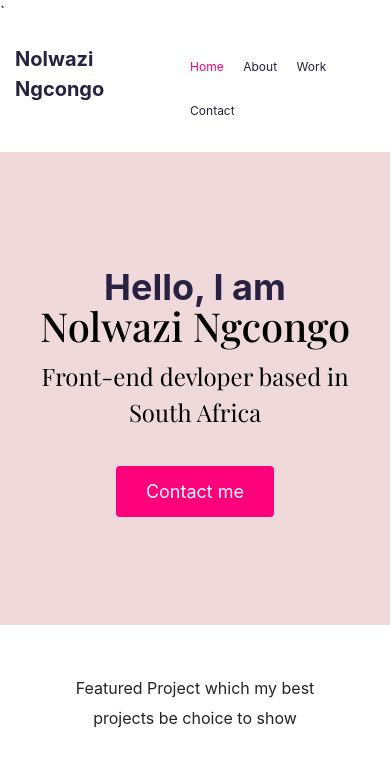
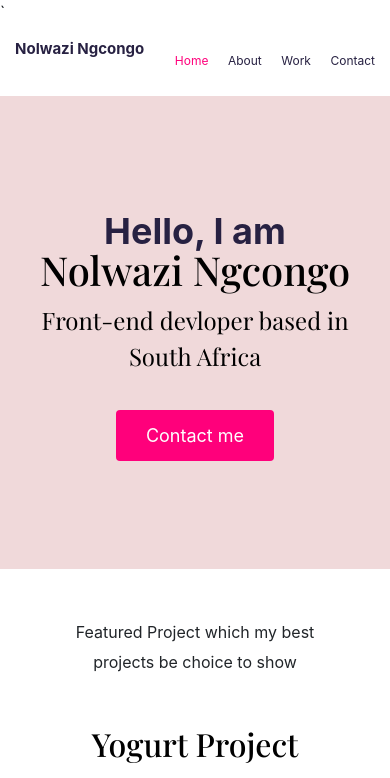
Before and after one commit to NolwaziNgcongo/Portfolio-project, a plain HTML site: page index.html in a window 390 px wide. Shown: the top 778 px of the page. Drawn offline with nearby package versions, Linux system fonts and the light colour scheme; a web font is replaced by a local one.

Commit message:
Changed CSS

```diff
--- a/porfolio.css
+++ b/porfolio.css
@@ -117,13 +117,13 @@ p {
 }
 
 .logo {
-    max-height: 40px;
+    max-height: 15px;
     font-size: 30px;
     font-weight: bold;
 }
 
 nav {
-    padding: 20px 0;
+    padding: 14px 0;
 }
 
 nav ul {
@@ -214,7 +214,7 @@ footer {
         font-size: 12px;
     }
     .logo {
-        font-size: 20px;
+        font-size: 15px;
     }
 
 }
```
